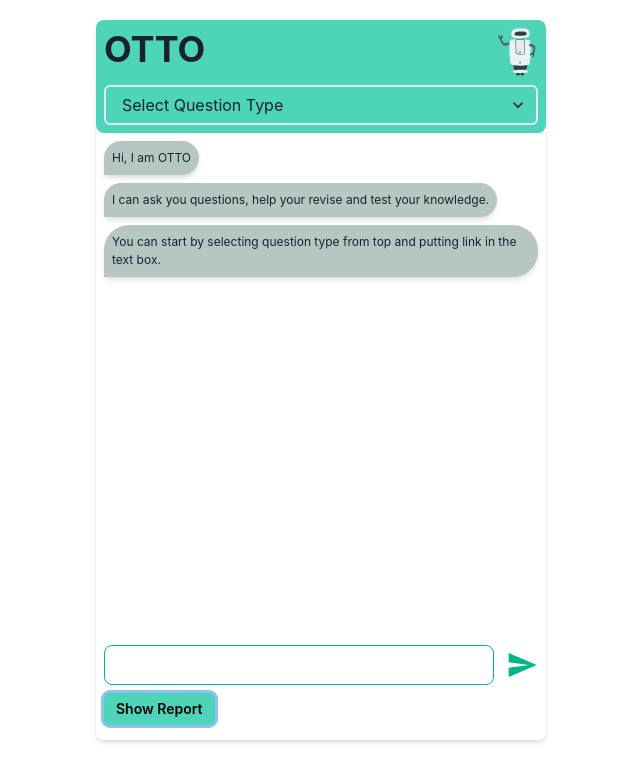
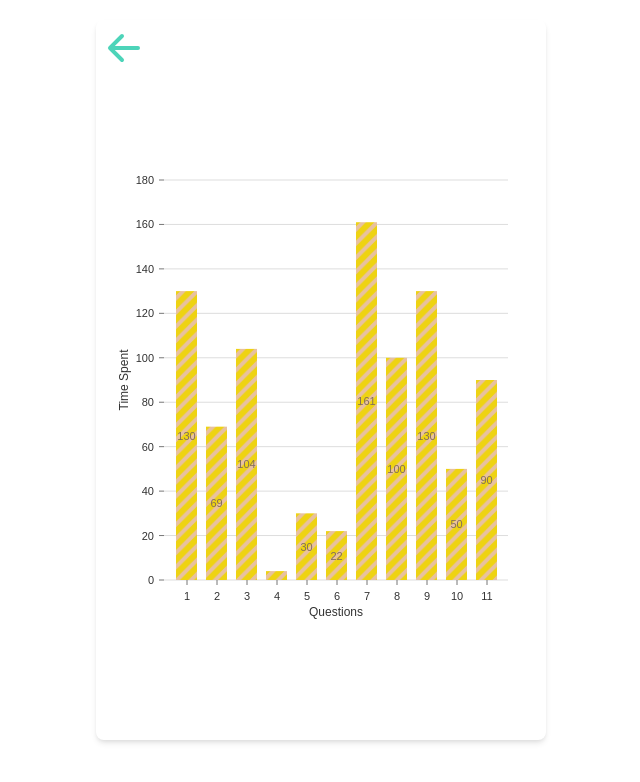
Before and after one commit to Sun-Deep/oi-coaching, a React (Create React App) app: page / in a window 1280 px wide. Both pictures are taken after a click on the button "Show Report". Shown: the top 782 px of the page, without its empty margins (319-959 px from the left). Built offline with nearby package versions, Linux system fonts and the light colour scheme.

Commit message:
report chart

```diff
--- a/package.json
+++ b/package.json
@@ -6,6 +6,8 @@
     "@chakra-ui/react": "^1.7.3",
     "@emotion/react": "^11",
     "@emotion/styled": "^11",
+    "@nivo/bar": "^0.75.0",
+    "@nivo/core": "^0.75.0",
     "@testing-library/jest-dom": "^5.14.1",
     "@testing-library/react": "^12.0.0",
     "@testing-library/user-event": "^13.2.1",
--- a/src/App.js
+++ b/src/App.js
@@ -1,5 +1,8 @@
-import { Box, Button, VStack } from "@chakra-ui/react";
+import { Box, Button, Flex, Icon, VStack } from "@chakra-ui/react";
 import { useEffect, useState } from "react";
+import { ResponsiveBar } from '@nivo/bar'
+import { HiArrowLeft } from 'react-icons/hi'
+
 import ChatBubble from "./components/ChatBubble";
 import ChatHeader from "./components/ChatHeader";
 import ChatLoading from "./components/ChatLoading";
@@ -7,6 +10,7 @@
 import QuestionCardShort from "./components/QuestionCardShort";
 import TextBox from "./components/TextBox";
 import { postMCQ, postShortQuestion } from "./services/questions";
+import bar from "./mockup/bar";
 
 
 function App() {
@@ -73,7 +77,8 @@
       my={5}
       borderRadius={'lg'}
     >
-      <Box>
+      {
+        !isReport ? <Box>
         <ChatHeader handleQuestionType={handleQuestionType} />
         <VStack
           h='63vh'
@@ -141,10 +146,79 @@
           color={'black'}
           boxShadow={'lg'}
           ml={2}
+          onClick={() => setIsReport(true)}
         >
           Show Report
         </Button>
+      </Box> :
+      <Box w='100%'>
+         <Icon m={2} w={10} h={10} as={HiArrowLeft} color={'#4dd4b9'} onClick={() => setIsReport(false)} />
+         <Flex
+            mt={10}
+            mb={10}
+            w='550px'
+            p={2}
+            justifyContent={'center'}
+          >
+        <Box w='100%' h='500px'>
+          <ResponsiveBar
+            data={bar}
+            keys={[ 'time' ]}
+            indexBy="question"
+            margin={{ top: 50, right: 130, bottom: 50, left: 60 }}
+            padding={0.3}
+            valueScale={{ type: 'linear' }}
+            indexScale={{ type: 'band', round: true }}
+            colors={{ scheme: 'nivo' }}
+            defs={[
+                {
+                    id: 'lines',
+                    type: 'patternLines',
+                    background: 'inherit',
+                    color: '#eed312',
+                    rotation: -45,
+                    lineWidth: 6,
+                    spacing: 10
+                }
+            ]}
+            fill={[
+                {
+                    match: {
+                        id: 'time'
+                    },
+                    id: 'lines'
+                }
+            ]}
+            borderColor={{ from: 'color', modifiers: [ [ 'darker', 1.6 ] ] }}
+            axisTop={null}
+            axisRight={null}
+            axisBottom={{
+                tickSize: 5,
+                tickPadding: 5,
+                tickRotation: 0,
+                legend: 'Questions',
+                legendPosition: 'middle',
+                legendOffset: 32
+            }}
+            axisLeft={{
+                tickSize: 5,
+                tickPadding: 5,
+                tickRotation: 0,
+                legend: 'Time Spent',
+                legendPosition: 'middle',
+                legendOffset: -40
+            }}
+            labelSkipWidth={12}
+            labelSkipHeight={12}
+            labelTextColor={{ from: 'color', modifiers: [ [ 'darker', 1.6 ] ] }}
+            role="application"
+            ariaLabel="Nivo bar chart demo"
+            barAriaLabel={function(e){return e.id+": "+e.formattedValue+" in country: "+e.indexValue}}
+          />
         </Box>
+      </Flex>
+      </Box>
+      }
     </Box>
   );
 }
--- /dev/null
+++ b/src/mockup/bar.js
@@ -0,0 +1,57 @@
+export default [
+    {
+      "question": "1",
+      "time": 130,
+      "timeColor": "hsl(284, 70%, 50%)",
+    },
+    {
+      "question": "2",
+      "time": 69,
+      "timeColor": "hsl(10, 70%, 50%)",
+    },
+    {
+      "question": "3",
+      "time": 104,
+      "timeColor": "hsl(266, 70%, 50%)",
+    },
+    {
+      "question": "4",
+      "time": 4,
+      "timeColor": "hsl(17, 70%, 50%)",
+    },
+    {
+      "question": "5",
+      "time": 30,
+      "timeColor": "hsl(7, 70%, 50%)",
+    },
+    {
+      "question": "6",
+      "time": 22,
+      "timeColor": "hsl(273, 70%, 50%)",
+    },
+    {
+      "question": "7",
+      "time": 161,
+      "timeColor": "hsl(34, 70%, 50%)",
+    },
+    {
+        "question": "8",
+        "time": 100,
+        "timeColor": "hsl(34, 70%, 50%)",
+    },
+    {
+        "question": "9",
+        "time": 130,
+        "timeColor": "hsl(34, 70%, 50%)",
+    },
+    {
+        "question": "10",
+        "time": 50,
+        "timeColor": "hsl(34, 70%, 50%)",
+    },
+    {
+        "question": "11",
+        "time": 90,
+        "timeColor": "hsl(34, 70%, 50%)",
+    }
+  ]
```
Also changed, not shown: 1 other file (tests, documents, lock files or other folders). Lines whose indentation alone changed are shown as unchanged.
